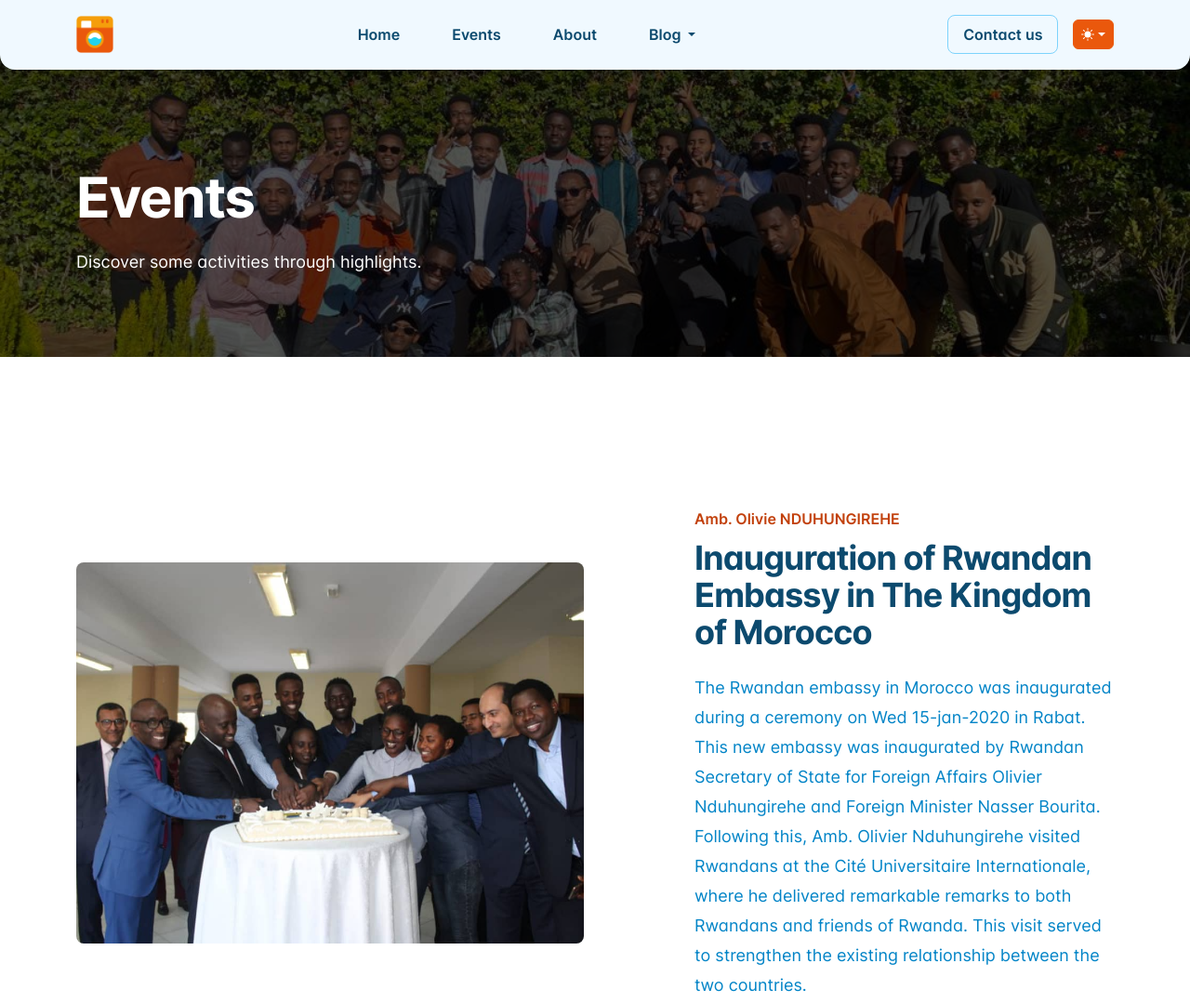
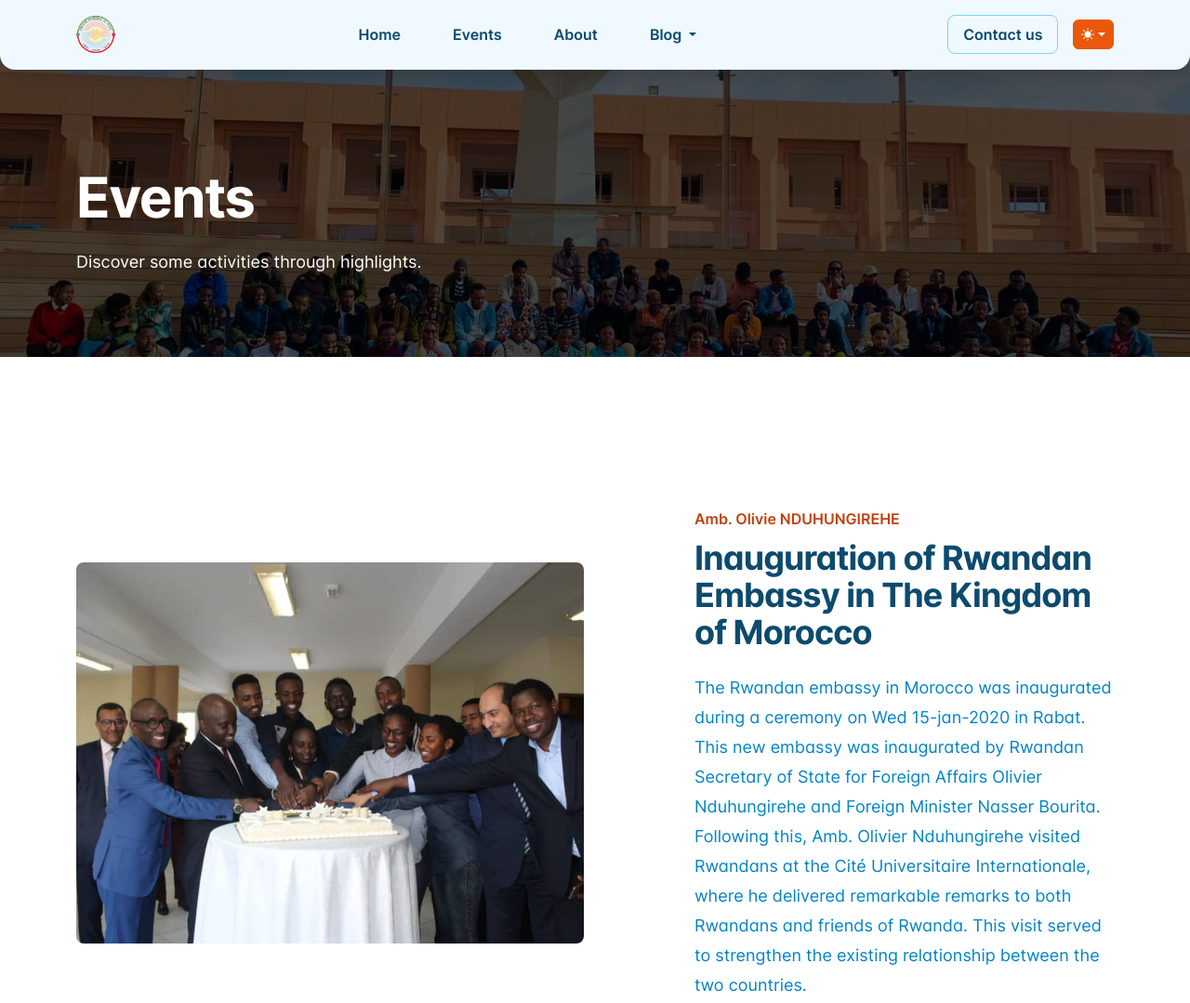
Before and after one commit to elmwigtx/rcawebsite, a plain HTML site: page services.html in a window 1280 px wide. Shown: the top 1079 px of the page at 93% size. Drawn offline with Linux system fonts and the light colour scheme.

Commit message:
new with logo

```diff
--- a/services.html
+++ b/services.html
@@ -18,17 +18,17 @@
     <meta name="generator" content="Bootstrap">
 
     <!-- Change the text within the <title> tag to match the webpage's content -->
-    <title> your_title_goes_here </title>
+    <title> RCAM </title>
 
     <!--
         Set the website's favicon and Apple touch icon using the files in the assets/logo folder. You can change these files to your own icons by replacing them with the same names and sizes.
 
         Be careful if you change the site.webmanifest file, as you need to update the src attribute of the icons array to match the new path of your icon files. Otherwise, your icons may not display correctly on some devices.
     -->
-	<link rel="apple-touch-icon" sizes="180x180" href="./assets/logo/apple-touch-icon.png">
-	<link rel="icon" type="image/png" sizes="32x32" href="./assets/logo/favicon-32x32.png">
-	<link rel="icon" type="image/png" sizes="16x16" href="./assets/logo/favicon-16x16.png">
-	<link rel="icon" type="image/x-icon" href="./assets/logo/favicon.ico">
+	<link rel="apple-touch-icon" sizes="180x180" href="./assets/logo/Diaspora.png">
+	<link rel="icon" type="image/png" sizes="32x32" href="./assets/logo/Diaspora.png">
+	<link rel="icon" type="image/png" sizes="16x16" href="./assets/logo/Diaspora.png">
+	<link rel="icon" type="image/x-icon" href="./assets/logo/Diaspora.png">
 	<link rel="manifest" href="./assets/logo/site.webmanifest">
 
     <!-- Stylesheets -->
@@ -86,7 +86,7 @@
 	    <nav class="navbar navbar-expand-xl" aria-label="Offcanvas navbar large">
 	        <div class="container py-1">
 	            <a href="./index.html" class="navbar-brand">
-	                <img src="./assets/logo/logo.png" height="40" alt="logo">
+	                <img src="./assets/logo/Diaspora.png" height="40" alt="logo">
 	            </a>
 
 	            <div class="dropdown ms-3 order-last">
@@ -229,7 +229,7 @@
 
 	<!-- header body -->
 	<div class="overflow-hidden py-9 py-xl-10 position-relative">
-	   	<img src="./assets/img/bg/bg11.jpg" class="position-absolute z-n1 top-0 h-100 w-100 object-fit-cover" alt="Meeting">
+	   	<img src="./assets/img/bg/bg15.jpg" class="position-absolute z-n1 top-0 h-100 w-100 object-fit-cover" alt="Meeting">
 
 	   	<div class="position-absolute z-n1 top-0 h-100 w-100 bg-dark"
 	        style="opacity: 0.85; mix-blend-mode: multiply; filter: contrast(0.15) brightness(0.45);">
@@ -738,7 +738,7 @@
 
 	            <div class="">
 	                <a href="./home.html" class="link-body-emphasis d-flex align-items-center text-decoration-none">
-	                    <img src="./assets/logo/logo.png" height="24" alt="logo" loading="lazy">
+	                    <img src="./assets/logo/Diaspora.png" height="24" alt="logo" loading="lazy">
 	                </a>
 	            </div>
 
```
Also changed, not shown: about.html (+8 -8 lines), blog-author.html (+7 -7 lines), blog-post.html (+7 -7 lines), blog.html (+7 -7 lines), contact.html (+7 -7 lines), home.html (+7 -7 lines), index.html (+8 -8 lines), assets/logo/Diaspora 2.jpg (added), assets/logo/Diaspora.png (added), 1 other file.
